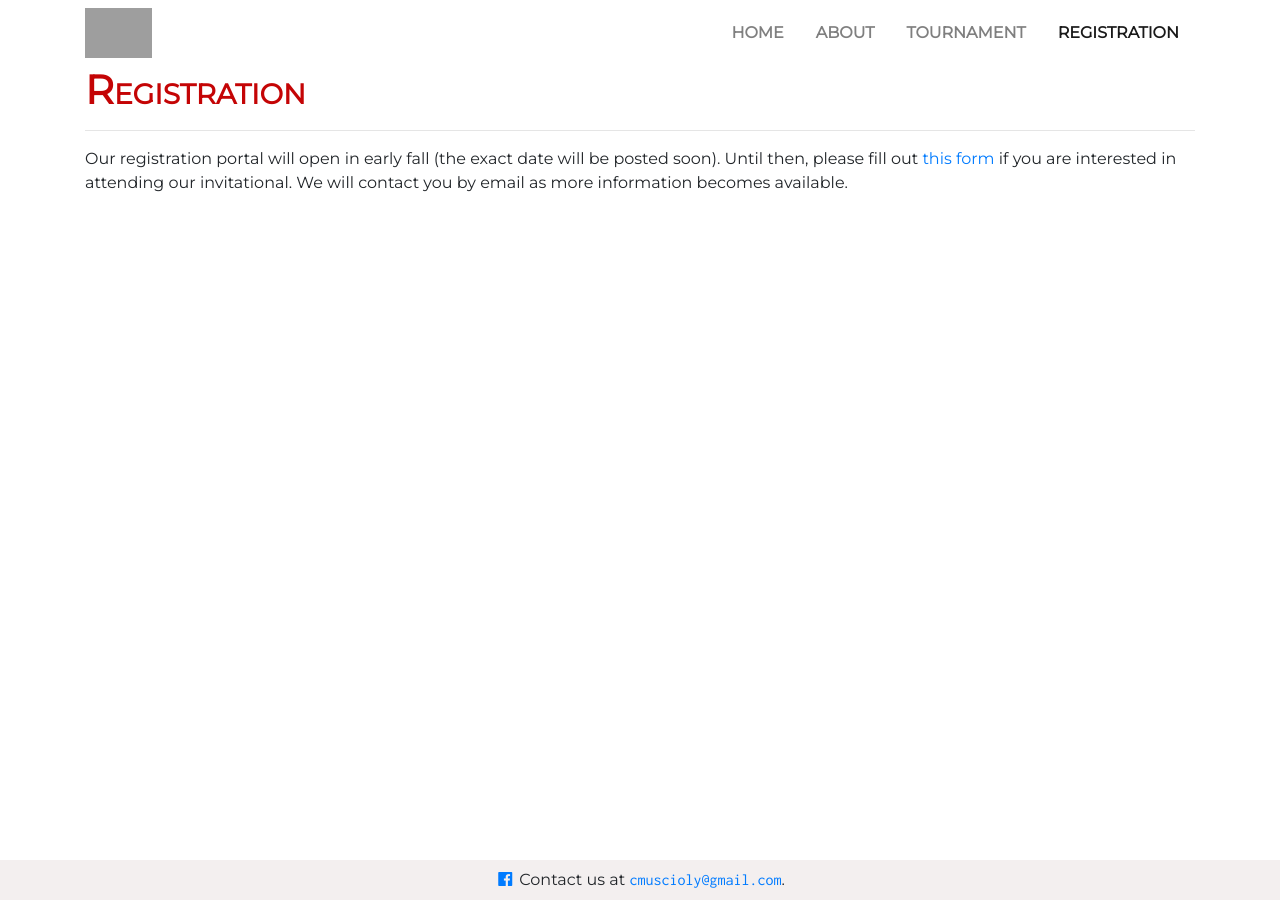
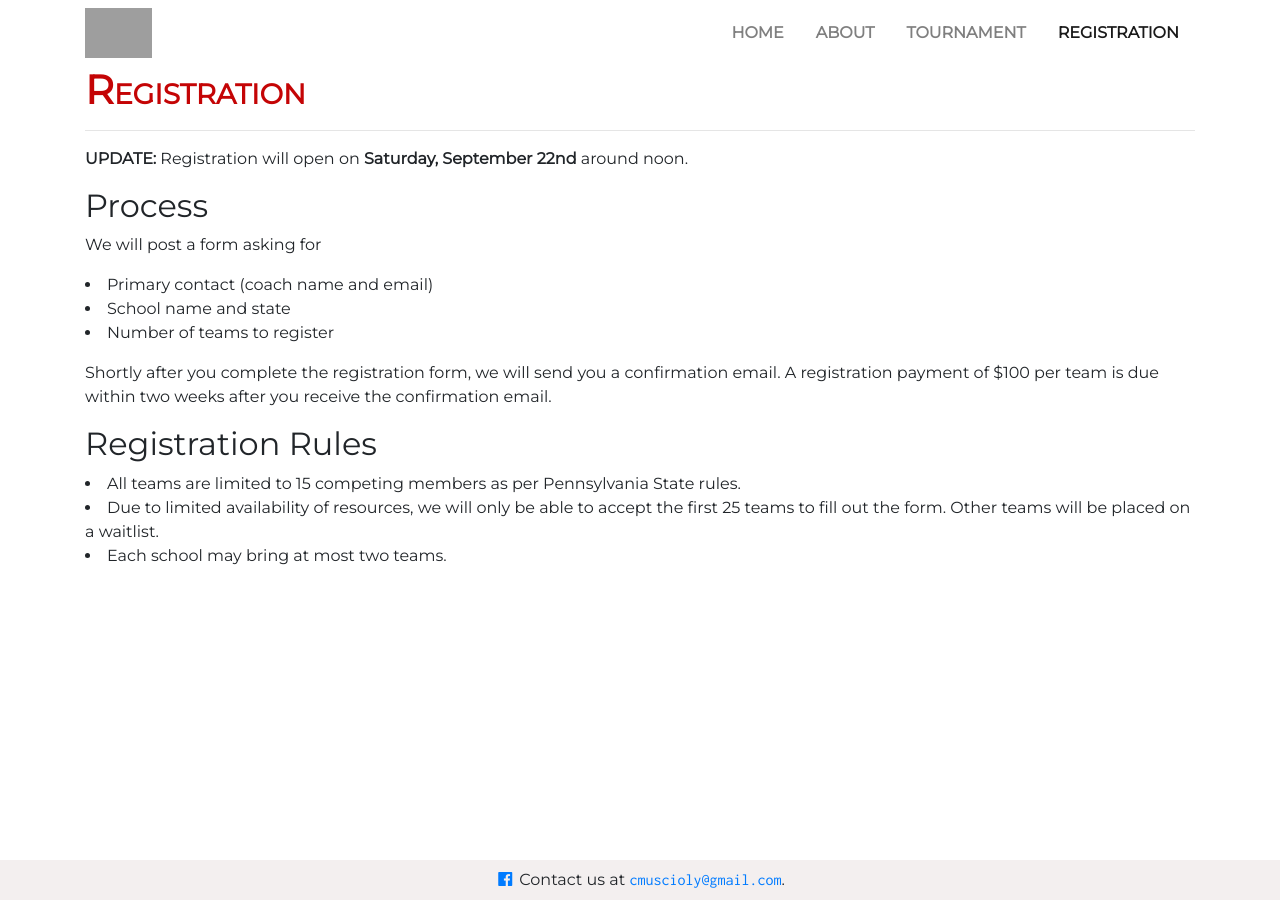
Before and after one commit to cmuscioly/cmuscioly.github.io, a Jekyll site: the page built from registration.md, in a window 1280 px wide. Built offline with Jekyll 4.4.1, drawn with Linux system fonts in a browser that asks for light colours; nearby versions of some CDN libraries; grey boxes are pictures that could not be loaded.

Commit message:
update registration info

```diff
--- a/registration.md
+++ b/registration.md
@@ -7,8 +7,20 @@ permalink: /registration/
 # Registration
 <hr>
 
-Our registration portal will open in early fall (the exact date will be posted
-soon). Until then, please fill out
-<a href="https://docs.google.com/forms/d/e/1FAIpQLSeEhZJukDedENa92SWEvKvetFDr82xLkT-WZymWBkB0mQtiSA/viewform?usp=sf_link" target="_blank">this form</a>
-if you are interested in attending our invitational. We will contact
-you by email as more information becomes available.
+**UPDATE:** Registration will open on **Saturday, September 22nd** around noon.
+
+## Process
+
+We will post a form asking for
+- Primary contact (coach name and email)
+- School name and state
+- Number of teams to register
+
+Shortly after you complete the registration form, we will send you a confirmation email.
+A registration payment of $100 per team is due within two weeks after you receive
+the confirmation email.
+
+## Registration Rules
+- All teams are limited to 15 competing members as per Pennsylvania State rules.
+- Due to limited availability of resources, we will only be able to accept the first 25 teams to fill out the form. Other teams will be placed on a waitlist.
+- Each school may bring at most two teams.
```
Also changed, not shown: tournament.md (+1 -1 lines).
